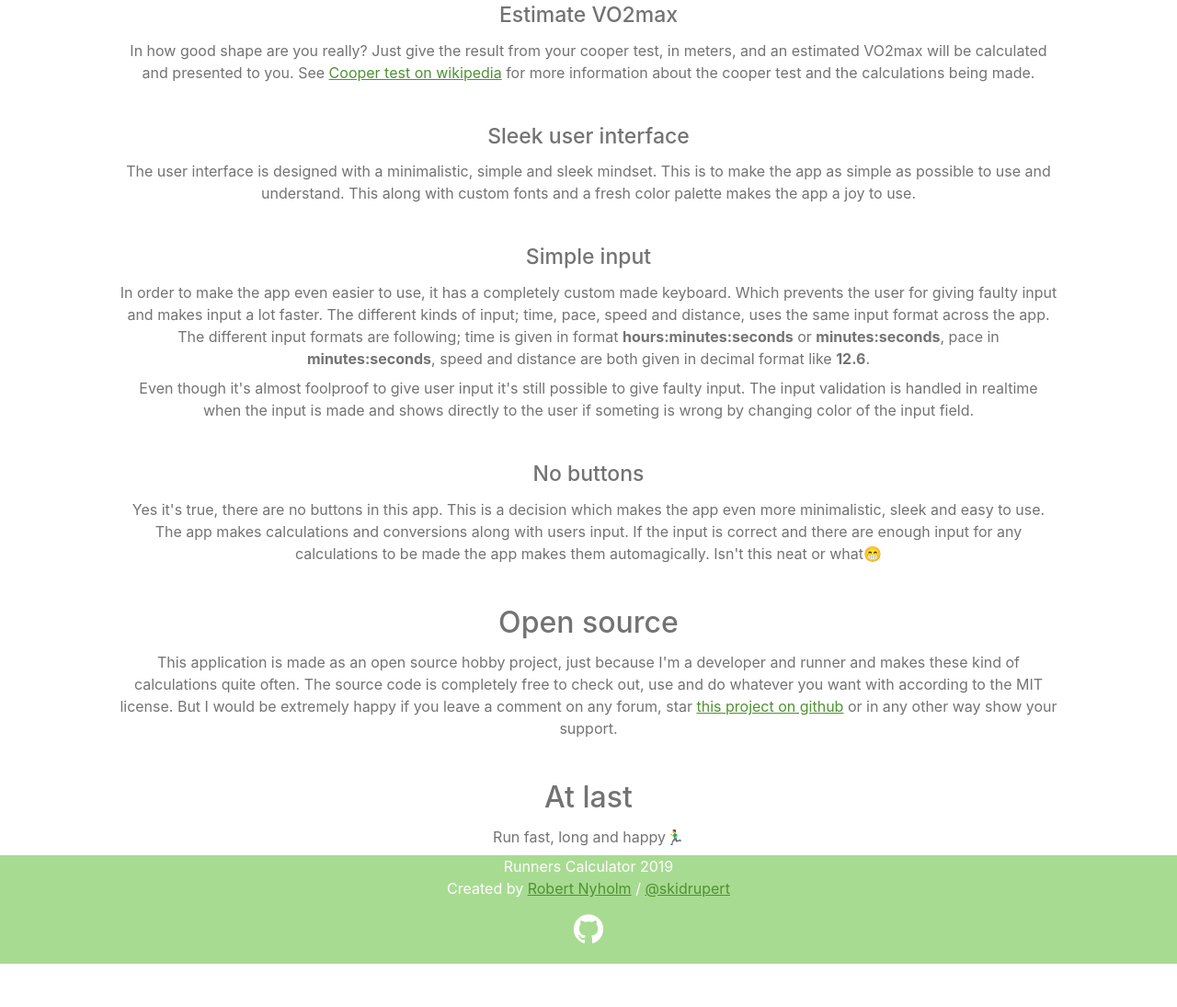
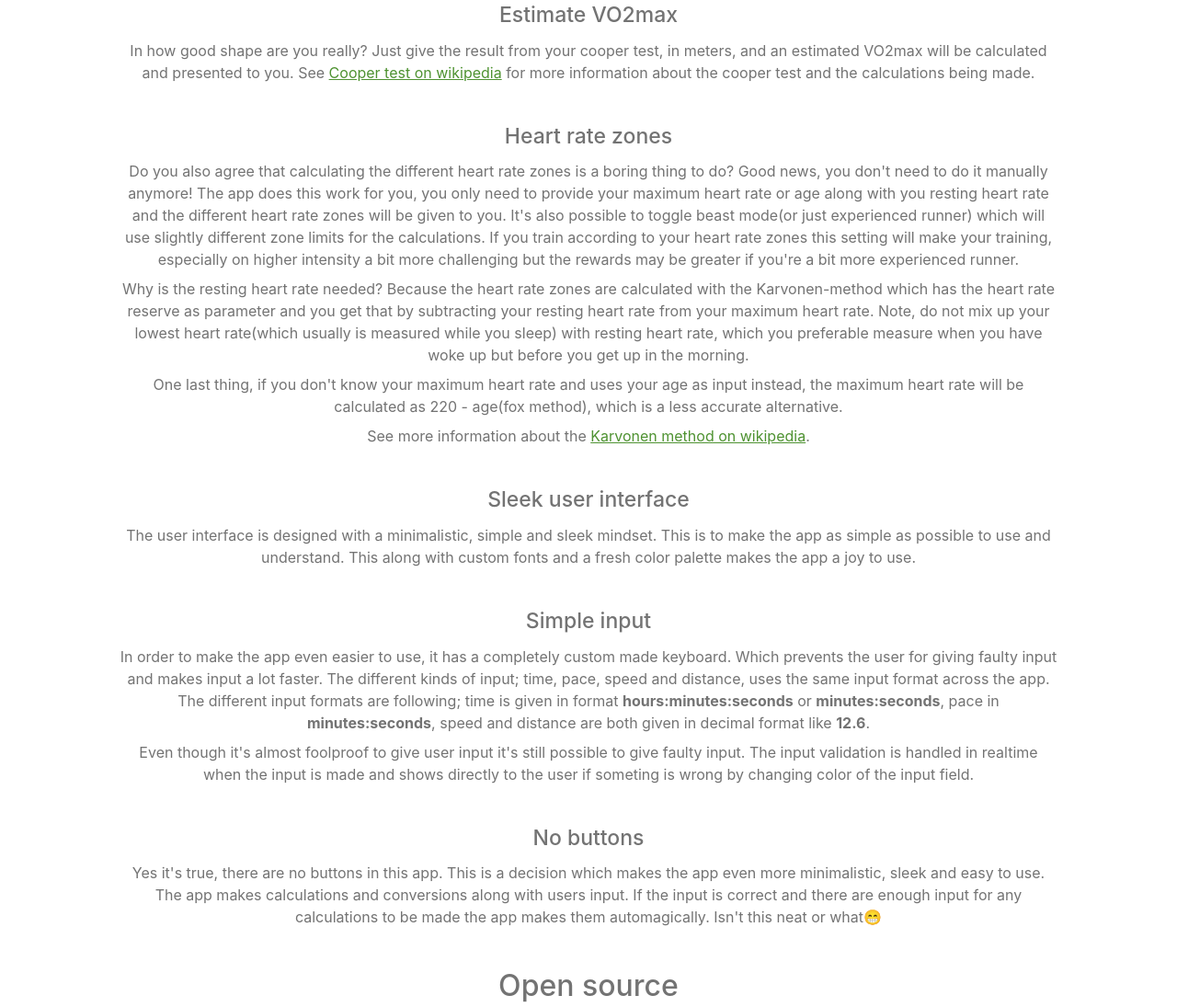
Before and after one commit to rnyholm/runcalc, a plain HTML site: page index.html in a window 1280 px wide. Shown: the part 892-1987 px from the top of the page at 92% size. Before the commit the page ends 1940 px from the top, so only its background shows below. Drawn offline with Linux system fonts and the light colour scheme.

Commit message:
#39 GH-pages

```diff
--- a/index.html
+++ b/index.html
@@ -102,6 +102,20 @@
 			</div>
 		</div>
 
+        <div class="row">
+			<div class="col-sm-12 col-md-10 col-md-offset-1">
+				<br />
+				<h3>Heart rate zones</h3>
+				<p>Do you also agree that calculating the different heart rate zones is a boring thing to do? Good news, you don't need to do it manually anymore! The app does this work for you, you only need to provide your maximum heart rate or age along with you resting heart rate and the different heart rate zones will be given to you. It's also possible to toggle beast mode(or just experienced runner) which will use slightly different zone limits for the calculations. If you train according to your heart rate zones this setting will make your training, especially on higher intensity a bit more challenging but the rewards may be greater if you're a bit more experienced runner.</p>
+
+				<p>Why is the resting heart rate needed? Because the heart rate zones are calculated with the Karvonen-method which has the heart rate reserve as parameter and you get that by subtracting your resting heart rate from your maximum heart rate. Note, do not mix up your lowest heart rate(which usually is measured while you sleep) with resting heart rate, which you preferable measure when you have woke up but before you get up in the morning.</p>
+
+				<p>One last thing, if you don't know your maximum heart rate and uses your age as input instead, the maximum heart rate will be calculated as 220 - age(fox method), which is a less accurate alternative.</p>
+
+				<p>See more information about the <a href="https://en.wikipedia.org/wiki/Heart_rate#Karvonen_method" target="_blank">Karvonen method on wikipedia</a>.</p>
+			</div>
+		</div>
+
 		<div class="row">
 			<div class="col-sm-12 col-md-10 col-md-offset-1">
 				<br />
@@ -149,7 +163,7 @@
 			<div class="col-sm-12 col-md-10 col-md-offset-1">
 				<br />
 				<h1>At last</h1>
-				<p>Run fast, long and happy🏃‍♂️</p>
+				<p>Run, Forrest! Run!🏃‍♂️</p>
 			</div>
 		</div>
 	</div>
```
